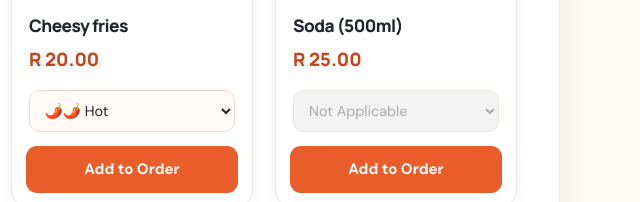
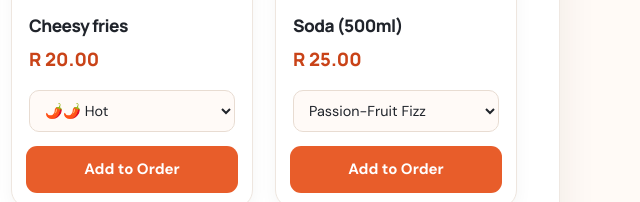
Before and after one commit to Simphiwe13/simbite, a plain HTML site: page index.html in a window 1280 px wide. Shown: the part 918-1120 px from the top of the page, 640-1280 px from the left. Drawn offline with Linux system fonts and the light colour scheme.

Commit message:
Update index.html

```diff
--- a/index.html
+++ b/index.html
@@ -381,11 +381,14 @@
             <div class="menu-content">
                 <h3>Soda (500ml)</h3>
                 <p>R 25.00</p>
-                <select id="spice-soda" disabled style="background: #eee; color: #888;">
-                    <option value="N/A">Not Applicable</option>
+                <select id="flavour">
+                    <option value="Non-Spicy">Watermelon Fizz</option>
+                    <option value="Mild">Bubblegum Fizz</option>
+                    <option value="Hot" selected>Passion-Fruit Fizz</option>
+
                 </select>
             </div>
-            <button onclick="addToCart('Soda (500ml)', 25, 'spice-soda')">Add to Order</button>
+            <button onclick="addToCart('Soda (500ml)', 25, 'flavour')">Add to Order</button>
         </div>
 
     </div>
```
